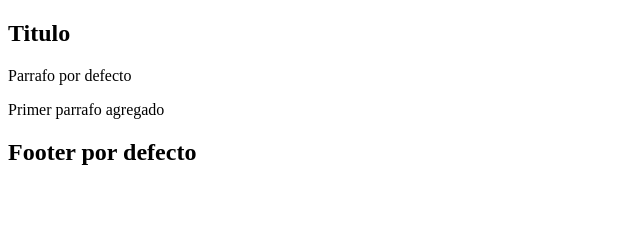
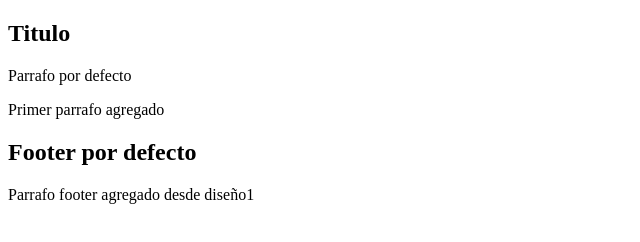
Before and after one commit to avenita/Empresa-b, a plain HTML site: page index.html in a window 1280 px wide. Shown: the whole page, without its empty margins (0-640 px from the left). Drawn offline with Linux system fonts and the light colour scheme.

Commit message:
Footer. Parrafo añadido desde diseño1

```diff
--- a/index.html
+++ b/index.html
@@ -18,6 +18,7 @@
 
         <footer>
             <h2>Footer por defecto</h2>
+            <p>Parrafo footer agregado desde diseño1</p>
         </footer>
 
     </main>
```
